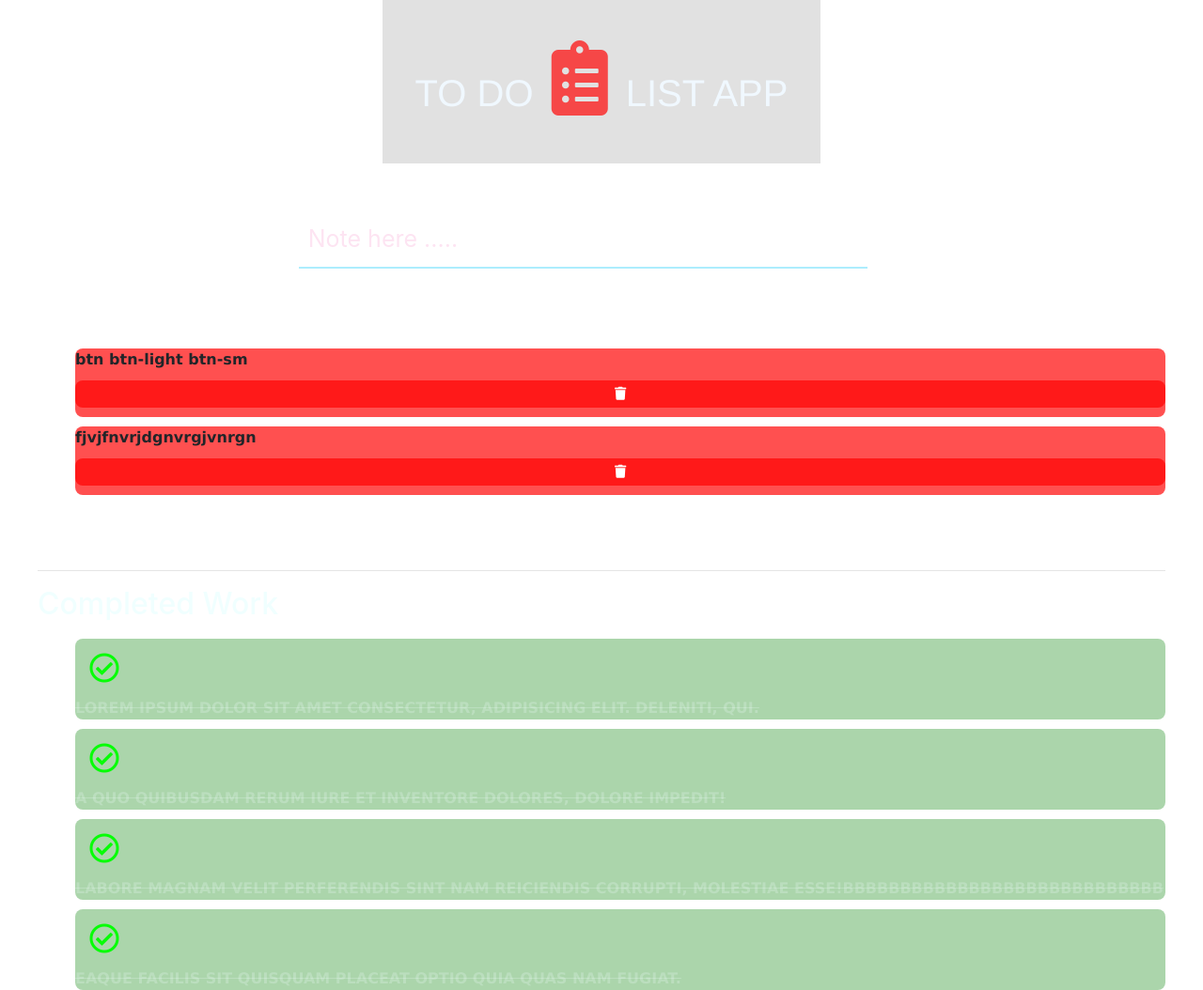
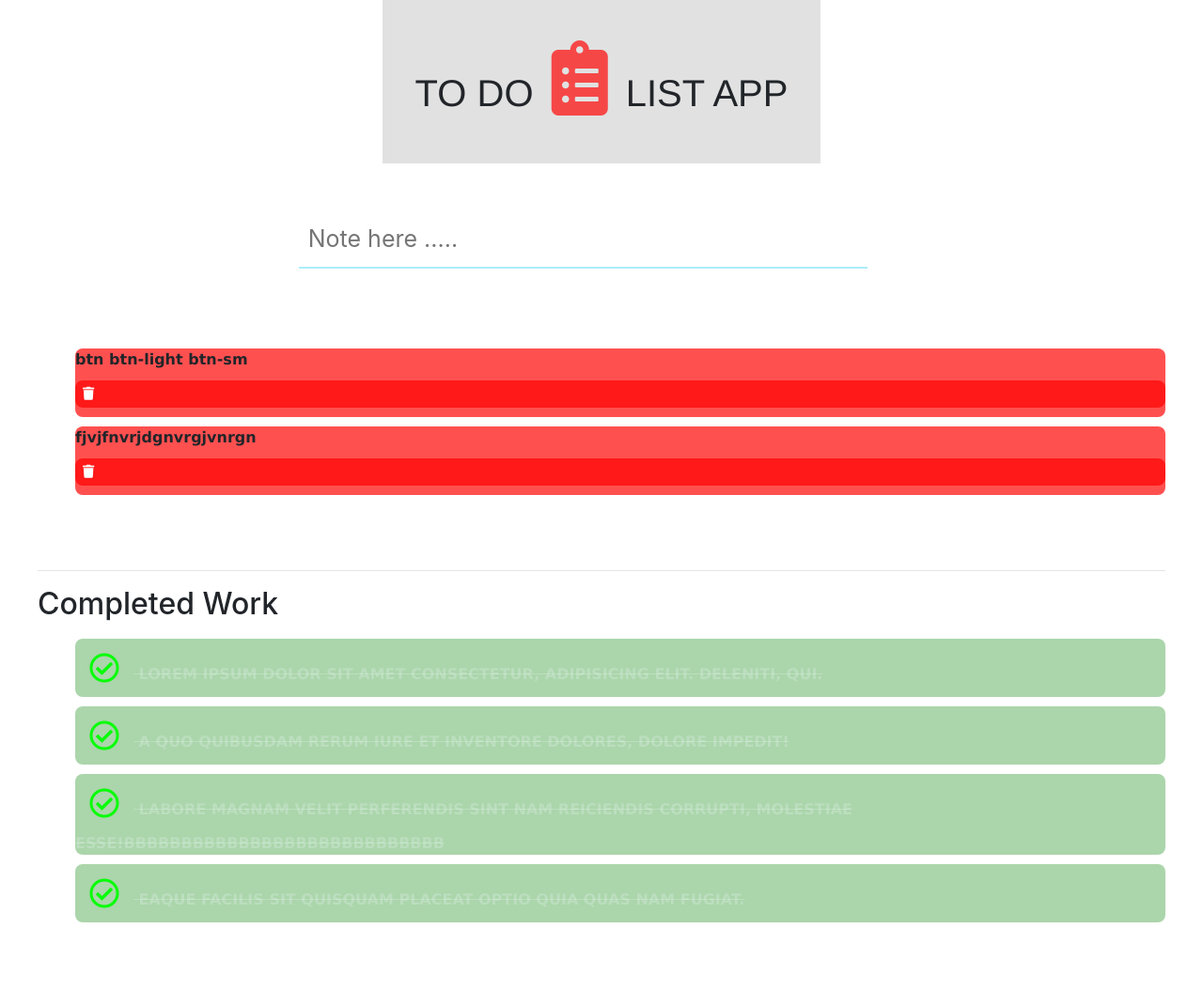
Before and after one commit to abdirashidabdi/Todo-app, a Django app: page /todo/ in a window 1280 px wide. Shown: the part 56-1110 px from the top of the page at 94% size. After the commit the page ends 1038 px from the top, so only its background shows below. Run offline with Django 3.2, Linux system fonts and the light colour scheme; data comes from the database, SQL or seed files in the repository; both versions use the stored data as it was after the commit; some libraries are stand-ins or nearby versions.

Commit message:
added some function to static file css

```diff
--- a/static/css/todo.css
+++ b/static/css/todo.css
@@ -1,10 +1,14 @@
 body {
+  /* background-image: linear-gradient(to right top, #d16ba5, #c777b9, #ba83ca, #aa8fd8, #9a9ae1, #8aa7ec, #79b3f4, #69bff8, #52cffe, #41dfff, #46eefa, #5ffbf1); */
+  /* background-image: linear-gradient(to right top, #d16ba5, #c777b9, #ba83ca, #aa8fd8, #9a9ae1, #8aa7ec, #79b3f4, #69bff8, #52cffe, #41dfff, #46eefa, #5ffbf1); */
   margin: 0;
   padding: 0;
-  background: blue;
+  background: #025aff;
   overflow-x: hidden;
 }
 .main_container {
+  /* background: #ff0090; */
+  /* padding: 100px; */
   display: flex;
   flex-direction: column;
   text-align: center;
@@ -18,14 +22,16 @@
   padding: 35px;
 }
 .header_section .fas {
-  color:rgba(255, 0, 0, 0.685);
+  color: rgba(255, 0, 0, 0.685);
+  /* background: rgb(67, 175, 175); */
   padding: 8px;
 }
 .header_section h1 {
-  color: aliceblue;
+  /* color: aliceblue; */
   font-family: Helvetica, sans-serif;
 }
 .input_container {
+  /* background: #04FDED; */
   padding: 35px;
   width: 100%;
 }
@@ -37,10 +43,10 @@
   padding: 10px;
   outline: none;
   font-size: 25px;
-  color: azure;
+  /* color: azure; */
 }
 
-.input_container input:focus{
+.input_container input:focus {
   border-bottom-color: rgb(6, 185, 185);
 }
 .input_container button {
@@ -53,79 +59,81 @@
 
 .input_container input::placeholder {
   font-size: 25px;
-  color: rgb(253, 228, 242);
+  /* color: rgb(253, 228, 242); */
 }
 .input_container .fas {
   color: rgba(255, 255, 255, 0.336);
 }
-.input_container .fas:hover{
-    color: aliceblue;
+.input_container .fas:hover {
+  /* color: aliceblue; */
 }
 
+/* ------------ */
 .list_container {
+  /* background: #04FDED; */
+  /* width: 100%; */
   height: 50vh;
   padding: 40px;
-
 }
 .list_container li {
-  border-radius: 8px ;
+  border-radius: 8px;
   background: rgba(255, 0, 0, 0.685);
+  /* padding: 25px 55px 25px 20px ; */
   margin-top: 10px;
   list-style: none;
   font-family: Verdana, Geneva, Tahoma, sans-serif;
   font-size: 16px;
   font-weight: 900;
-    display: flex;
-    flex-direction: column;
-    justify-content: flex-start;
-    align-content: flex-start;
 }
-.list_container ul{
+.list_container ul {
   display: flex;
   flex-direction: column;
   justify-content: flex-start;
   align-content: flex-start;
 }
 
-
-.trash-icon .far,.check-icon .far {
+.trash-icon .far,
+.check-icon .far {
   color: rgba(240, 255, 255, 0.349);
   padding: 20px;
 }
-.trash-icon .far:hover,.check-icon .far:hover {
+.trash-icon .far:hover,
+.check-icon .far:hover {
   color: azure;
-    padding:15px;
+  padding: 15px;
 }
-.remove_item{
+.remove_item {
   text-decoration: line-through;
   font-weight: 100;
   color: rgba(240, 255, 255, 0.226);
-    font-family: 'Courier New', Courier, monospace;
+  font-family: "Courier New", Courier, monospace;
   text-transform: uppercase;
 }
-.deleted_item  .far:hover{
-    color: white;
-    padding:15px;
+.deleted_item .far:hover {
+  /* color: white; */
+  padding: 15px;
 }
-.deleted_item  .far{
+.deleted_item .far {
   color: rgb(7, 253, 7);
-    padding:15px;
+  padding: 15px;
 }
 
-.list_container .deleted_item{
-   background:rgba(0, 128, 0, 0.329);
+.list_container .deleted_item {
+  background: rgba(0, 128, 0, 0.329);
 }
-.list_container h2{
-    color: azure;
+.list_container h2 {
+  /* color: azure; */
 }
-.error_msg, .successful_msg{
+.error_msg,
+.successful_msg {
   font-size: 25px;
   border-bottom: 1px dashed rgba(206, 93, 115, 0.664);
-  font-family:'Lucida Sans', 'Lucida Sans Regular', 'Lucida Grande', 'Lucida Sans Unicode', Geneva, Verdana, sans-serif;
+  font-family: "Lucida Sans", "Lucida Sans Regular", "Lucida Grande",
+    "Lucida Sans Unicode", Geneva, Verdana, sans-serif;
 }
 .error_msg {
   color: rgb(255, 27, 27);
 }
-.successful_msg{
+.successful_msg {
   color: rgb(2, 253, 2);
 }
--- a/templates/index.html
+++ b/templates/index.html
@@ -38,5 +38,8 @@
   </div>
 </nav>
  <h1>Todo App Home Page</h1>
+ <script src="https://code.jquery.com/jquery-3.3.1.slim.min.js" integrity="sha384-q8i/X+965DzO0rT7abK41JStQIAqVgRVzpbzo5smXKp4YfRvH+8abtTE1Pi6jizo" crossorigin="anonymous"></script>
+<script src="https://cdnjs.cloudflare.com/ajax/libs/popper.js/1.14.7/umd/popper.min.js" integrity="sha384-UO2eT0CpHqdSJQ6hJty5KVphtPhzWj9WO1clHTMGa3JDZwrnQq4sF86dIHNDz0W1" crossorigin="anonymous"></script>
+<script src="https://stackpath.bootstrapcdn.com/bootstrap/4.3.1/js/bootstrap.min.js" integrity="sha384-JjSmVgyd0p3pXB1rRibZUAYoIIy6OrQ6VrjIEaFf/nJGzIxFDsf4x0xIM+B07jRM" crossorigin="anonymous"></script>
 </body>
 </html>
--- a/templates/todo/todo.html
+++ b/templates/todo/todo.html
@@ -103,5 +103,9 @@
           </li>
         </ul>
 </div>
+
+<script src="https://code.jquery.com/jquery-3.3.1.slim.min.js" integrity="sha384-q8i/X+965DzO0rT7abK41JStQIAqVgRVzpbzo5smXKp4YfRvH+8abtTE1Pi6jizo" crossorigin="anonymous"></script>
+<script src="https://cdnjs.cloudflare.com/ajax/libs/popper.js/1.14.7/umd/popper.min.js" integrity="sha384-UO2eT0CpHqdSJQ6hJty5KVphtPhzWj9WO1clHTMGa3JDZwrnQq4sF86dIHNDz0W1" crossorigin="anonymous"></script>
+<script src="https://stackpath.bootstrapcdn.com/bootstrap/4.3.1/js/bootstrap.min.js" integrity="sha384-JjSmVgyd0p3pXB1rRibZUAYoIIy6OrQ6VrjIEaFf/nJGzIxFDsf4x0xIM+B07jRM" crossorigin="anonymous"></script>
 </body>
 </html>
```
Also changed, not shown: db.sqlite3. Lines whose indentation alone changed are shown as unchanged.
